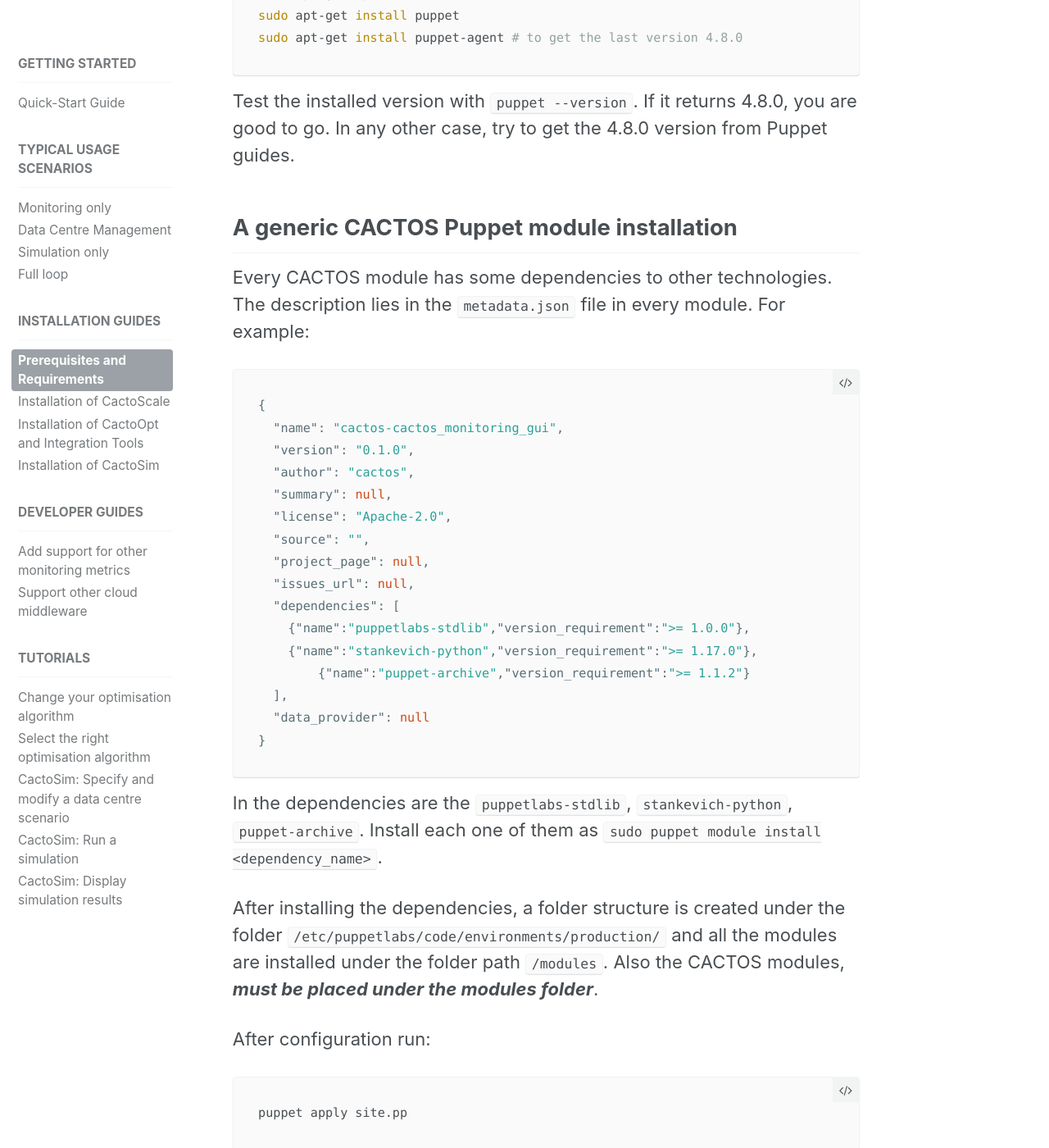
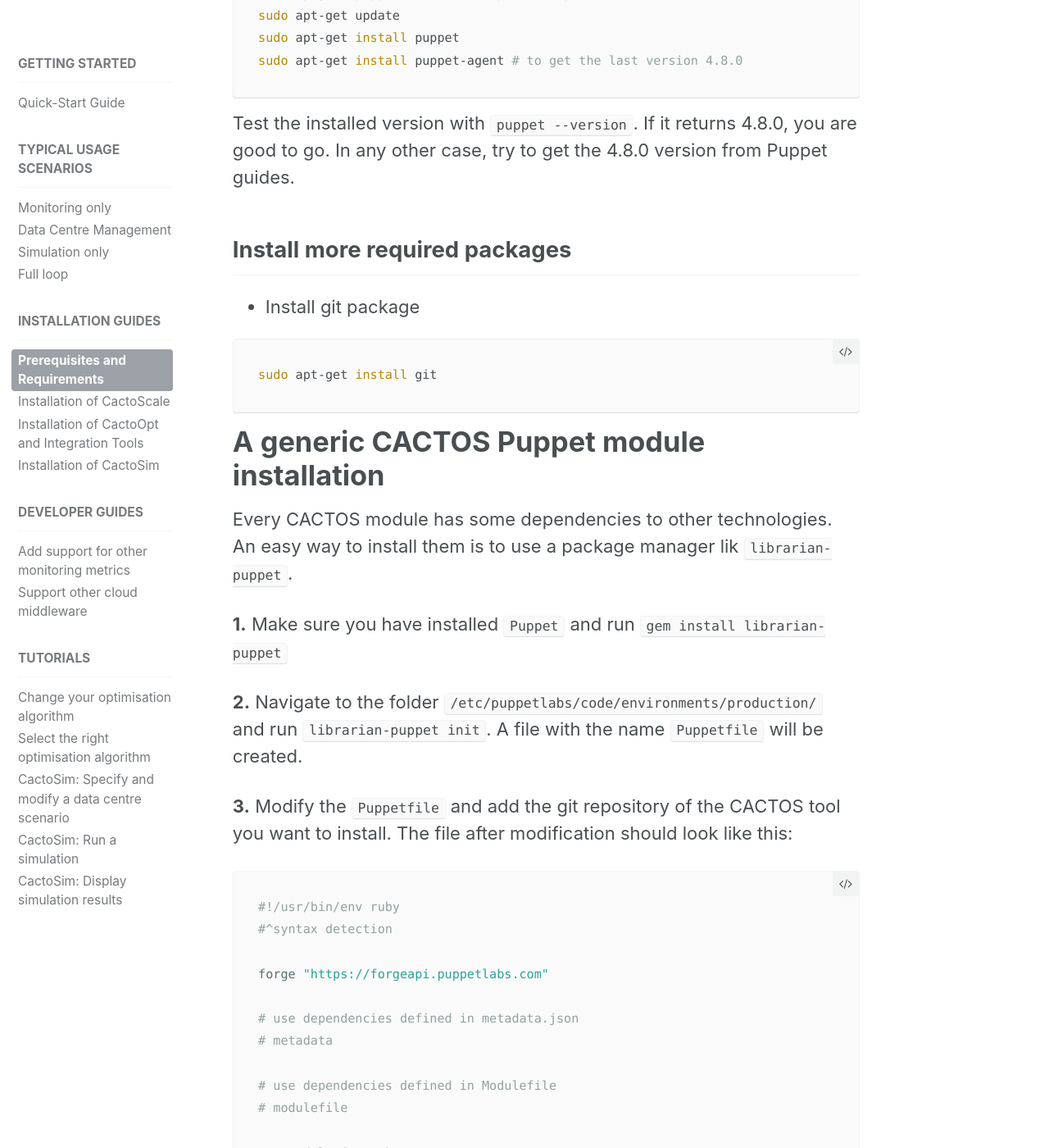
Before and after one commit to cactos/cactos.github.io, a Jekyll site: the page built from _docs/06_prerequisites-and-requirements.md, in a window 1280 px wide and 1400 px high, scrolled down 781 px. Shown: the whole window at 82% size. Built offline with Jekyll 4.4.1, drawn with Linux system fonts in a browser that asks for light colours; some of the changed text lies outside the part shown.

Commit message:
Adjust the text for puppet-ised installation of CACTOS

````diff
--- a/_docs/06_prerequisites-and-requirements.md
+++ b/_docs/06_prerequisites-and-requirements.md
@@ -24,45 +25,61 @@
 Test the installed version with `puppet --version`. If it returns 4.8.0, you are good to go. In any other case, try to get the 4.8.0 version from Puppet guides.
 
 
-## A generic CACTOS Puppet module installation
-
-Every CACTOS module has some dependencies to other technologies. The description lies in the `metadata.json` file in every module.
-For example:
-
-```json
-{
-  "name": "cactos-cactos_monitoring_gui",
-  "version": "0.1.0",
-  "author": "cactos",
-  "summary": null,
-  "license": "Apache-2.0",
-  "source": "",
-  "project_page": null,
-  "issues_url": null,
-  "dependencies": [
-    {"name":"puppetlabs-stdlib","version_requirement":">= 1.0.0"},
-    {"name":"stankevich-python","version_requirement":">= 1.17.0"},
-	{"name":"puppet-archive","version_requirement":">= 1.1.2"}
-  ],
-  "data_provider": null
-}
-```
-
-In the dependencies are the `puppetlabs-stdlib`, `stankevich-python`, `puppet-archive`. Install each one of them as `sudo puppet module install <dependency_name>`.
-
-After installing the dependencies, a folder structure is created under the folder `/etc/puppetlabs/code/environments/production/` and all the modules are installed under the folder path `/modules`.
-Also the CACTOS modules, ***must be placed under the modules folder***.
-
-After configuration run:
-
-```bash
-puppet apply site.pp
-```
-
-# Install more required packages
+## Install more required packages
 
 * Install git package
 
 ```bash
 sudo apt-get install git
 ```
+
+# A generic CACTOS Puppet module installation
+
+Every CACTOS module has some dependencies to other technologies. An easy way to install them is to use a package manager lik `librarian-puppet`.
+
+**1.** Make sure you have installed `Puppet` and run `gem install librarian-puppet`
+
+**2.** Navigate to the folder `/etc/puppetlabs/code/environments/production/` and run `librarian-puppet init`. A file with the name `Puppetfile` will be created.
+
+**3.** Modify the `Puppetfile` and add the git repository of the CACTOS tool you want to install. The file after modification should look like this:
+
+```ruby
+#!/usr/bin/env ruby
+#^syntax detection
+
+forge "https://forgeapi.puppetlabs.com"
+
+# use dependencies defined in metadata.json
+# metadata
+
+# use dependencies defined in Modulefile
+# modulefile
+
+# A module from the Puppet Forge
+# mod 'puppetlabs-stdlib'
+
+# A module from git
+# mod 'puppetlabs-ntp',
+#   :git => 'git://github.com/puppetlabs/puppetlabs-ntp.git'
+
+# A module from a git branch/tag
+ mod 'puppetlabs-<class_name_of_module_in_init.pp>',
+   :git => '<git_repo_https>'
+#   :ref => '1.4.x'
+
+# A module from Github pre-packaged tarball
+# mod 'puppetlabs-apache', '0.6.0', :github_tarball => 'puppetlabs/puppetlabs-apache'
+```
+
+All the modules are installed under the folder path `/modules`.
+
+**4.** Create a file with the name `site.pp`, with the configuration defined for each tool in the installation guides and save the file.
+
+**5.** Finally run:
+
+```bash
+puppet apply site.pp
+```
+
+**Attention!** A minimum requirement for installing CACTOS with Puppet, is to have the Puppet v4.8.0 on an Ubuntu 14.04.
+{: .notice--danger}
````
Also changed, not shown: other parts of _docs/06_prerequisites-and-requirements.md (+1 -0 lines), _docs/07_installation-of-cactoscale.md (+9 -6 lines), _docs/08_installation-of-cactoopt-and-integration-tools.md (+5 -5 lines).
